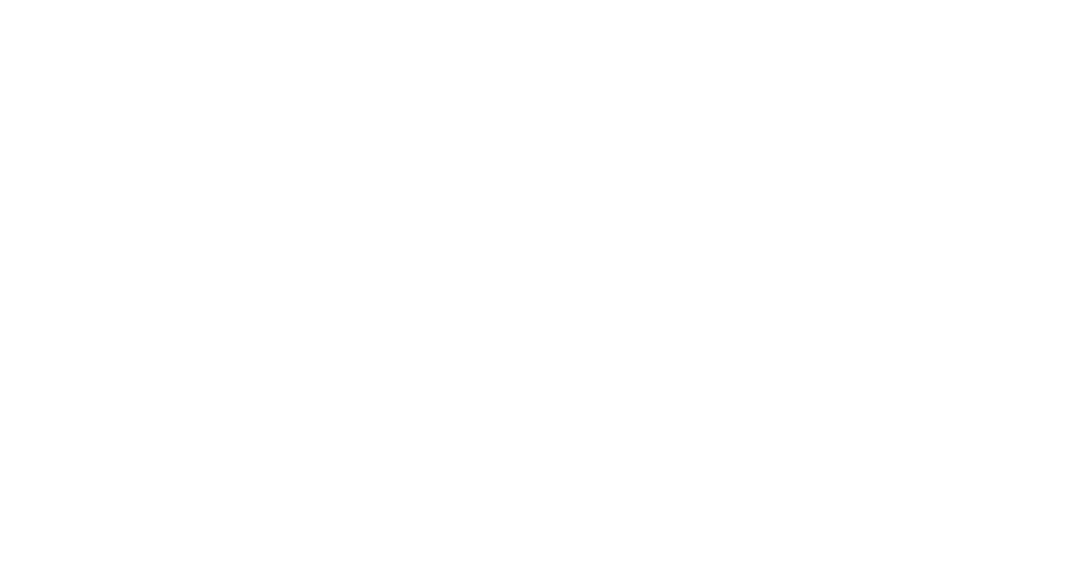
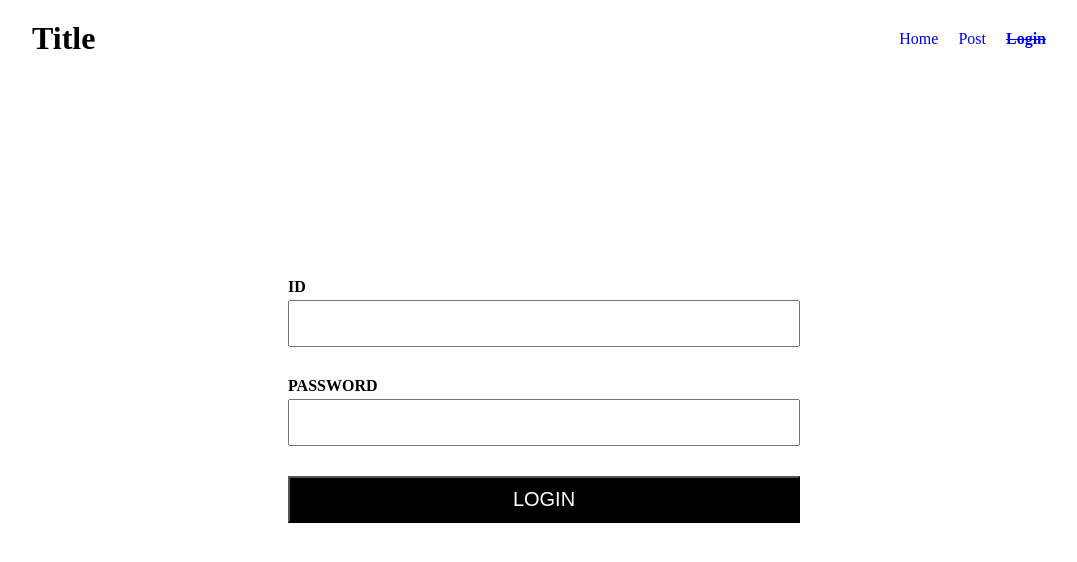
Before and after one commit to hdain/playground, a React (Create React App) app: page /login in a window 1280 px wide. Before the commit this address had no page. Shown: the top 562 px of the page, without its empty margins (96-1173 px from the left). Built offline with nearby package versions, Linux system fonts and the light colour scheme.

Commit message:
feat: Add Login page

```diff
--- a/src/App.tsx
+++ b/src/App.tsx
@@ -3,6 +3,7 @@ import { BrowserRouter, Route, Routes } from "react-router-dom";
 import "./App.scss";
 import { Layout } from "./components/Layout";
 import { Home } from "./pages/Home";
+import { Login } from "./pages/Login";
 import { Post } from "./pages/Post";
 
 const App = () => {
@@ -12,6 +13,7 @@ const App = () => {
         <Route path="/" element={<Layout />}>
           <Route index element={<Home />} />
           <Route path="post" element={<Post />} />
+          <Route path="login" element={<Login />} />
         </Route>
       </Routes>
     </BrowserRouter>
--- a/src/components/Layout/Nav/Nav.tsx
+++ b/src/components/Layout/Nav/Nav.tsx
@@ -7,13 +7,14 @@ const cx = classNames.bind(styles);
 const Items = [
   { label: "Home", href: "/" },
   { label: "Post", href: "/post" },
+  { label: "Login", href: "/login" },
 ];
 
 const Nav = () => (
   <nav className={cx("nav")}>
     <ul>
       {Items.map((item) => (
-        <NavItem label={item.label} href={item.href} />
+        <NavItem label={item.label} href={item.href} key={item.label} />
       ))}
     </ul>
   </nav>
--- /dev/null
+++ b/src/pages/Login/Login.module.scss
@@ -0,0 +1,39 @@
+.login {
+  display: flex;
+  justify-content: center;
+  align-items: center;
+  height: 100vh;
+
+  form {
+    width: 40vw;
+    max-width: 600px;
+
+    .form-control {
+      display: flex;
+      flex-direction: column;
+      padding-bottom: 30px;
+
+      label {
+        font-weight: bold;
+        padding-bottom: 4px;
+      }
+
+      input {
+        font-size: 20px;
+        padding: 10px;
+      }
+    }
+
+    .btn-wrap {
+      display: flex;
+
+      button {
+        flex: 1;
+        font-size: 20px;
+        padding: 10px 0;
+        background: #000000;
+        color: #ffffff;
+      }
+    }
+  }
+}
--- /dev/null
+++ b/src/pages/Login/Login.tsx
@@ -0,0 +1,15 @@
+import styles from "./Login.module.scss";
+import classNames from "classnames/bind";
+import { LoginForm } from "../../components/LoginForm";
+
+const cx = classNames.bind(styles);
+
+const Login = () => {
+  return (
+    <div className={cx("login")}>
+      <LoginForm />
+    </div>
+  );
+};
+
+export default Login;
--- /dev/null
+++ b/src/pages/Login/index.ts
@@ -0,0 +1 @@
+export { default as Login } from "./Login";
```
